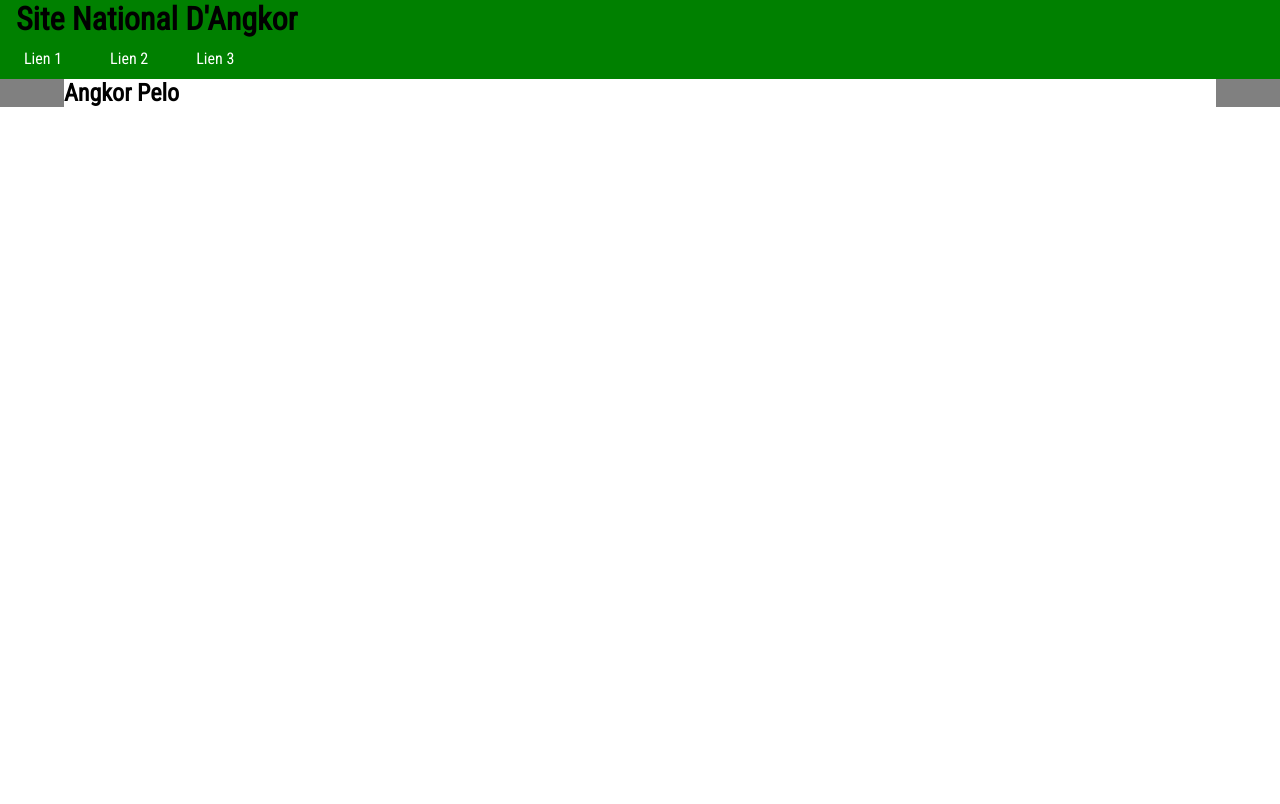
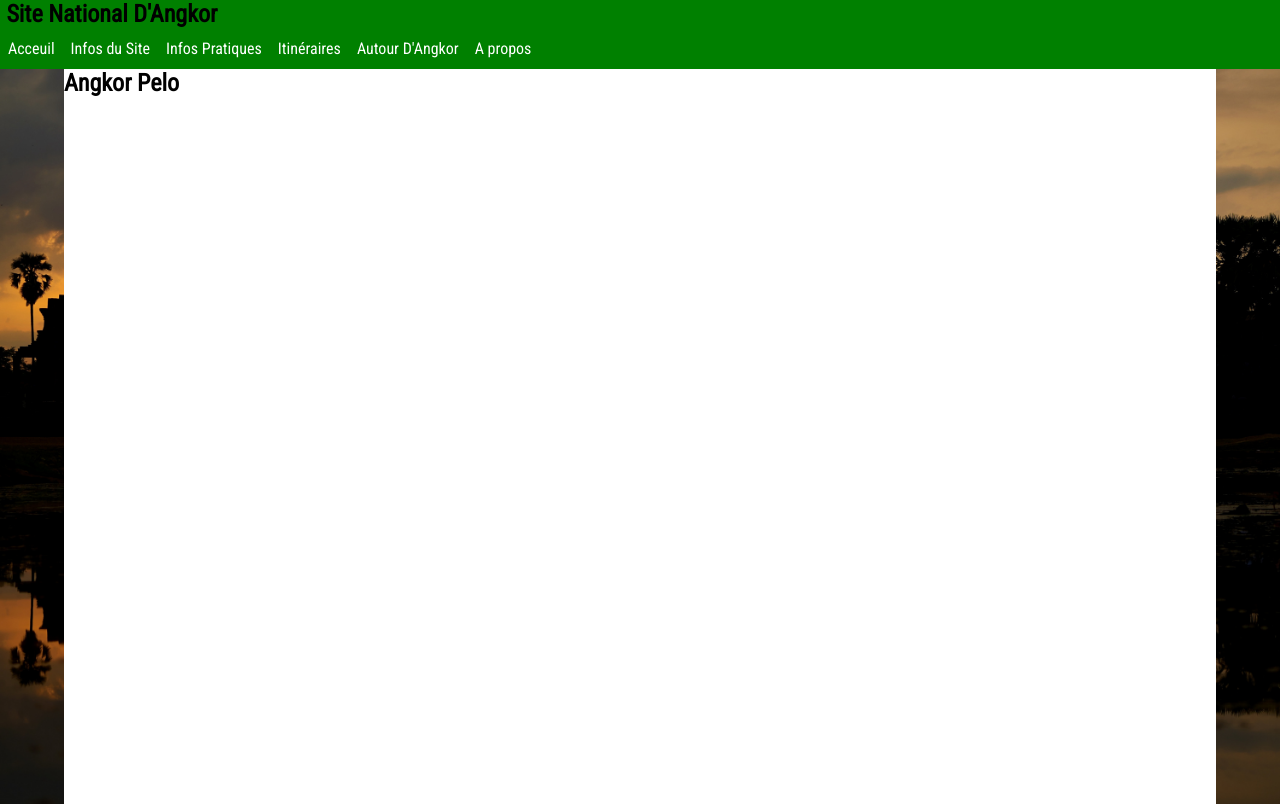
Before and after one commit to Armadindon/Angkor-UPEM, a PHP site: page / in a window 1280 px wide. Before the commit the page ends 107 px from the top, so only its background shows below. Run offline with PHP 8.4, Linux system fonts and the light colour scheme.

Commit message:
Ajout des onglets

```diff
--- a/CSS/styles.css
+++ b/CSS/styles.css
@@ -1,7 +1,16 @@
+
+/*On fait en sorte que la page prenne toute la place de l'écran*/
+html {
+  height: 100%;
+}
+
 body {
 font-family: 'Roboto Condensed', sans-serif;
 margin: 0%;
 padding: 0%;
+height: 100%;
+background-image: url("Images/angkor_nuit.jpg");
+background-size: cover; /*l'image s'adapte a l'écran*/
 }
 
 header {
@@ -10,7 +19,7 @@
 }
 
 h1 {
-  padding: 0% 2% 0% 0.5em;
+  padding: 0% 2% 0% 0.5%;
   margin: inherit;
 }
 
@@ -45,7 +54,7 @@
 }
 
 nav > ul > li > a{
-  padding: 0.7em 1.5em; /* A regler en pourcentage */
+  padding: 0.7em 0.5em; /* A regler en pourcentage */
   color: #FFF;
 }
 
@@ -70,7 +79,7 @@
   padding: 3% 6%;
   font-size: 13px;
   color: #222538;
-  width: 270px;
+  width: 250px;
 }
 
 .Menu > li:hover {
@@ -78,7 +87,7 @@
 }
 
 .Menu >li:hover a {
-  padding: 0.5em 1.5em 0.5em 1.5em
+  padding: 0.5em 0.5em 0.5em 0.5em
 }
 
 .submenu li {
@@ -89,16 +98,12 @@
   background-color: #009933;
 }
 
-.Page {
-  margin-top: 0%;
-  background-color: grey;
-  height: 100%;
-}
+
 
 .Contenu {
   background-color: white;
   margin: 0% 5% 0% 5%;
-  height: inherit;
+  height: 91.85%;
 }
 
 h2 {
--- a/index.html
+++ b/index.html
@@ -9,44 +9,52 @@
   <body>
 
     <header>
-      <h1>Site National D'Angkor</h1>
       <nav>
+        <h1>Site National D'Angkor</h1>
 
         <ul class="Menu">
-          <li><a href="#">Lien 1</a>
+
+          <li><a href="#">Acceuil</a>
+          </li>
+
+          <li><a href="#">Infos du Site</a>
             <ul class="submenu">
-              <li><a href="#">Sous-lien 1</a></li>
-              <li><a href="#">Sous-lien 2</a></li>
-              <li><a href="#">Sous-lien 3</a></li>
+              <li><a href="#">Frise Chronologique</a></li>
+              <li><a href="#">Système hydraulique</a></li>
+              <li><a href="#">Monuments</a></li>
             </ul>
           </li>
-          <li><a href="#">Lien 2</a>
+
+          <li><a href="#">Infos Pratiques</a>
             <ul class="submenu">
-              <li><a href="#">Sous-lien 1</a></li>
-              <li><a href="#">Sous-lien 2</a></li>
-              <li><a href="#">Sous-lien 3</a></li>
+              <li><a href="#">Informations Générales</a></li>
+              <li><a href="#">Horraires D'Affluence</a></li>
             </ul>
           </li>
-          <li><a href="#">Lien 3</a>
+
+          <li><a href="#">Itinéraires</a>
+          </li>
+
+          <li><a href="#">Autour D'Angkor</a>
             <ul class="submenu">
-              <li><a href="#">Sous-lien 1</a></li>
-              <li><a href="#">Sous-lien 2</a></li>
-              <li><a href="#">Sous-lien 3</a></li>
+              <li><a href="#">Culture</a></li>
+              <li><a href="#">Que visiter ?</a></li>
             </ul>
           </li>
+
+          <li><a href="#">A propos</a>
+          </li>
+
         </ul>
       </nav>
 
     </header>
-    <div class="Page">
       <div class="Contenu">
 
         <h2>Angkor Pelo</h2>
 
       </div>
 
-    </div>
-
 
   </body>
 </html>
```
Also changed, not shown: CSS/Images/angkor_nuit.jpg (added).
